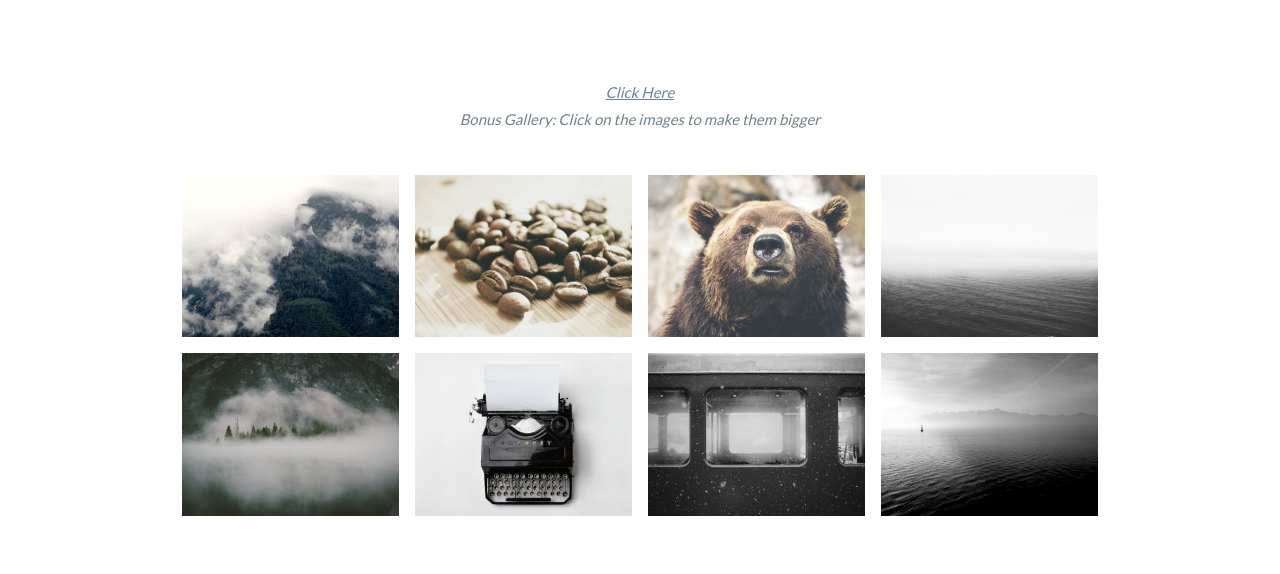
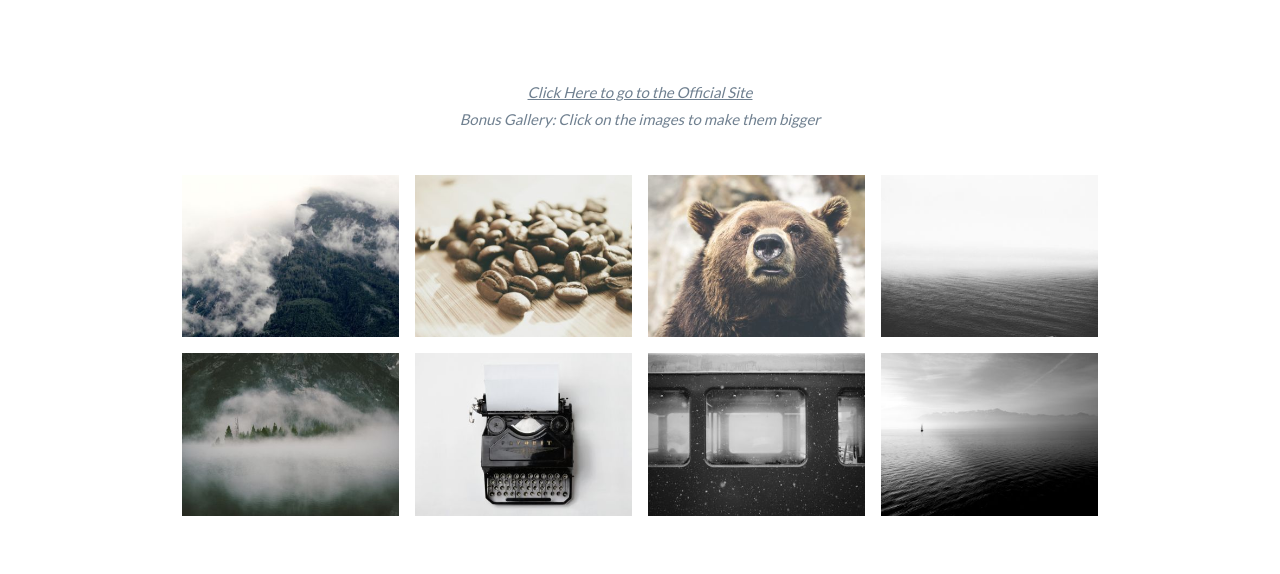
Before and after one commit to xRomir/xRomir.github.io, a plain HTML site: page index.html in a window 1280 px wide. Shown: the part 2194-2768 px from the top of the page. Drawn offline with nearby package versions, Linux system fonts and the light colour scheme.

Commit message:
ofcourse you have to edit that one :3

```diff
--- a/index.html
+++ b/index.html
@@ -176,7 +176,7 @@
     <!-- Container (Portfolio Section) -->
     <div class="w3-content w3-container w3-padding-64" id="portfolio">
         <h3 class="w3-center"></h3>
-        <p class="w3-center"><em><a href="https://mactanph.net/">Click Here</a><br> Bonus Gallery: Click on the images to make them bigger</em></p><br>
+        <p class="w3-center"><em><a href="https://mactanph.net/">Click Here to go to the Official Site</a><br> Bonus Gallery: Click on the images to make them bigger</em></p><br>
 
         <!-- Responsive Grid. Four columns on tablets, laptops and desktops. Will stack on mobile devices/small screens (100% width) -->
         <div class="w3-row-padding w3-center">
```
